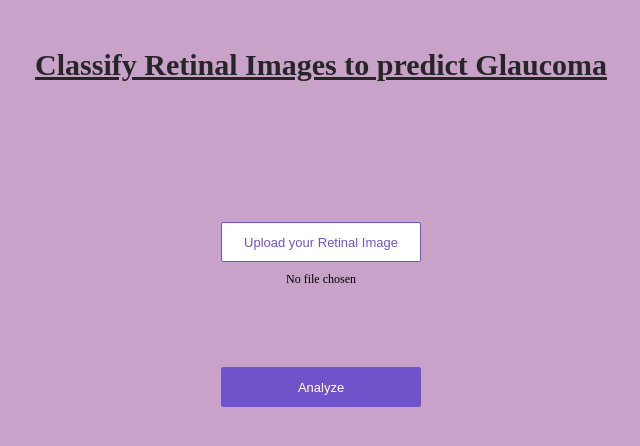
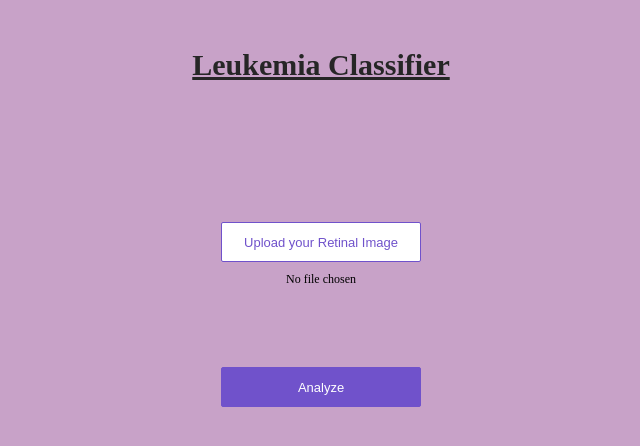
Before and after one commit to prabhakar04/MinorProject, a plain HTML site: page app/view/index.html in a window 1280 px wide. Shown: the whole page, without its empty margins (319-959 px from the left). Drawn offline with Linux system fonts and the light colour scheme.

Commit message:
Update index.html

```diff
--- a/app/view/index.html
+++ b/app/view/index.html
@@ -7,7 +7,7 @@
 <body>
 <div>
   <div class='center'>
-	  <div class='title'><b><u>Classify Retinal Images to predict Glaucoma</u></b> </div>
+	  <div class='title'><b><u>Leukemia Classifier</u></b> </div>
 
     <div class='content'>
       <div class='no-display'>
```
